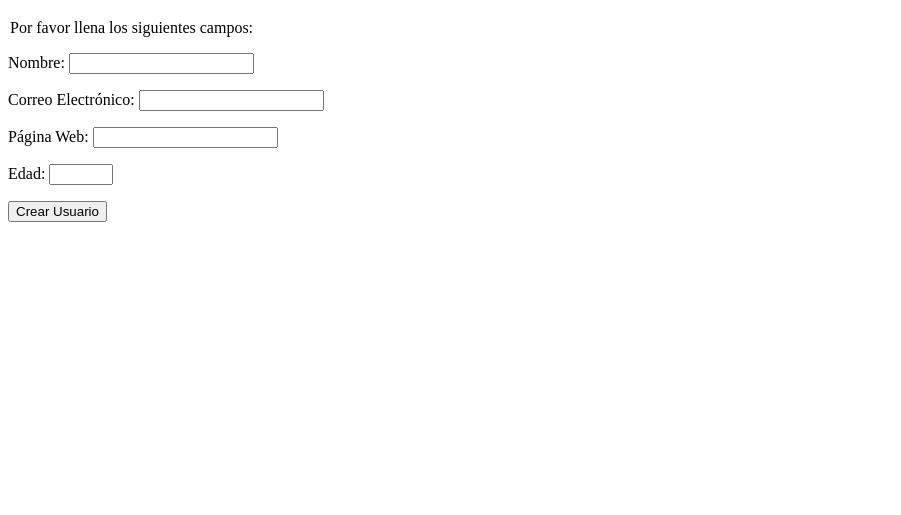
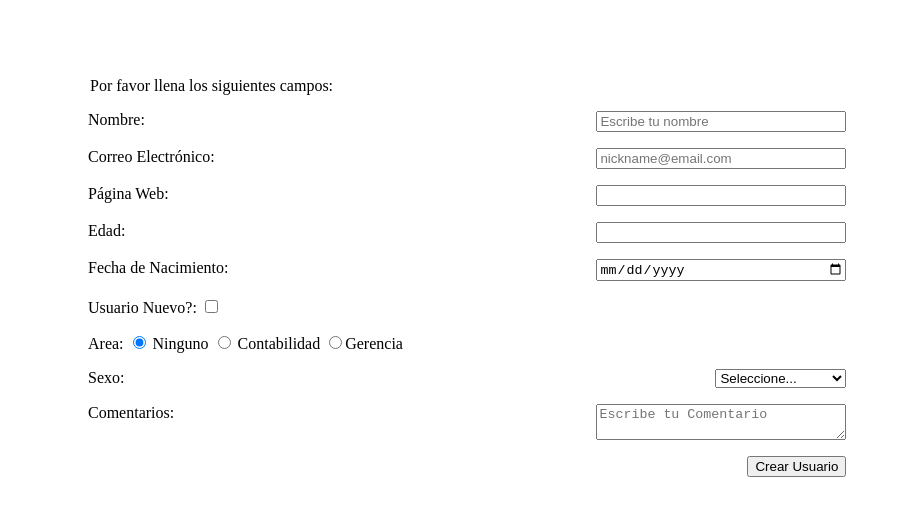
Before and after one commit to SamuelColmenares/formularios, a plain HTML site: page index.html in a window 1280 px wide. Shown: the part 61-576 px from the top of the page, without its empty margins (0-901 px from the left). Drawn offline with Linux system fonts and the light colour scheme.

Commit message:
Formularios

```diff
--- a/css/styles.css
+++ b/css/styles.css
@@ -0,0 +1,30 @@
+* {
+    box-sizing: border-box;
+}
+
+html {
+    font-size: 16px;
+}
+
+.form {
+    margin: 5rem;
+    width: 60%;
+    min-width: 400px;
+}
+
+.form-input {
+    width: 250px;
+}
+
+.submit {
+    float: right;
+}
+
+.fieldset {
+    display: flex;
+    justify-content: space-between;
+}
+
+.container-submit {
+    width: 100%;
+}
--- a/index.html
+++ b/index.html
@@ -12,23 +12,52 @@
 <body>
     <main class="container">
         <h1 class="titulo">Formularios HTML</h1>
-        <form action="" method="post">
+        <form action="" method="post" class="form">
             <legend class="mensaje">Por favor llena los siguientes campos:</legend>
             <p class="fieldset">
                 <label for="nombre" class="label">Nombre:</label>
-                <input type="text" id="nombre" required minlength="6" maxlength="50">
+                <input type="text" id="nombre" required minlength="6" maxlength="50" name="nombres" class="form-input" placeholder="Escribe tu nombre">
             </p>
             <p class="fieldset">
                 <label for="email" class="label">Correo Electrónico:</label>
-                <input type="email" id="email" required minlength="6" maxlength="50">
+                <input type="text" pattern="[a-z0-9]+@[a-z]+\.[a-z]{2,3}" id="email" required minlength="6" maxlength="50" name="correos" class="form-input" placeholder="nickname@email.com">
             </p>
             <p class="fieldset">
                 <label for="website" class="label">Página Web:</label>
-                <input type="url" id="website">
+                <input type="url" id="website" name="websites" class="form-input">
             </p>
             <p class="fieldset">
                 <label for="edad" class="label">Edad:</label>
-                <input type="number" id="edad" min="13" max="100">
+                <input type="number" id="edad" min="13" max="100" name="edades" class="form-input">
+            </p>
+            <p class="fieldset">
+                <label for="nacimiento" class="label">Fecha de Nacimiento:</label>
+                <input type="date" id="nacimiento" name="nacimientos" class="form-input" required>
+            </p>
+            <p>
+                <label for="nuevo" class="label">Usuario Nuevo?:</label>
+                <input type="checkbox" name="nuevos" id="nuevo">
+            </p>
+            <p>
+                <label for="area" class="label">Area:</label>
+                <label for="ninguno"><input type="radio" name="area" id="ninguno" value="n" checked> Ninguno</label>
+                <label for="contabilidad"><input type="radio" name="area" id="contabilidad" value="c"> Contabilidad</label>
+                <label for="gerencia"><input type="radio" name="area" id="gerencia" value="g">Gerencia</label>
+
+            </p>
+
+            <p class="fieldset">
+                <label for="sexo" class="label">Sexo:</label>
+                <select id="sexo" class="lista" name="sexos" required>
+                    <option value="">Seleccione...</option>
+                    <option value="1">Femenino</option>
+                    <option value="2">Masculino</option>
+                    <option value="3">Prefiero no decirlo</option>
+                </select>
+            </p>
+            <p class="fieldset">
+                <label for="comentarios" class="label">Comentarios:</label>
+                <textarea id="comentarios" required name="comentarios" class="form-input" placeholder="Escribe tu Comentario" maxlength="5000"></textarea>
             </p>
             <p>
                 <!--<input type="submit" class="submit" value="Crear Usuario">-->
```
